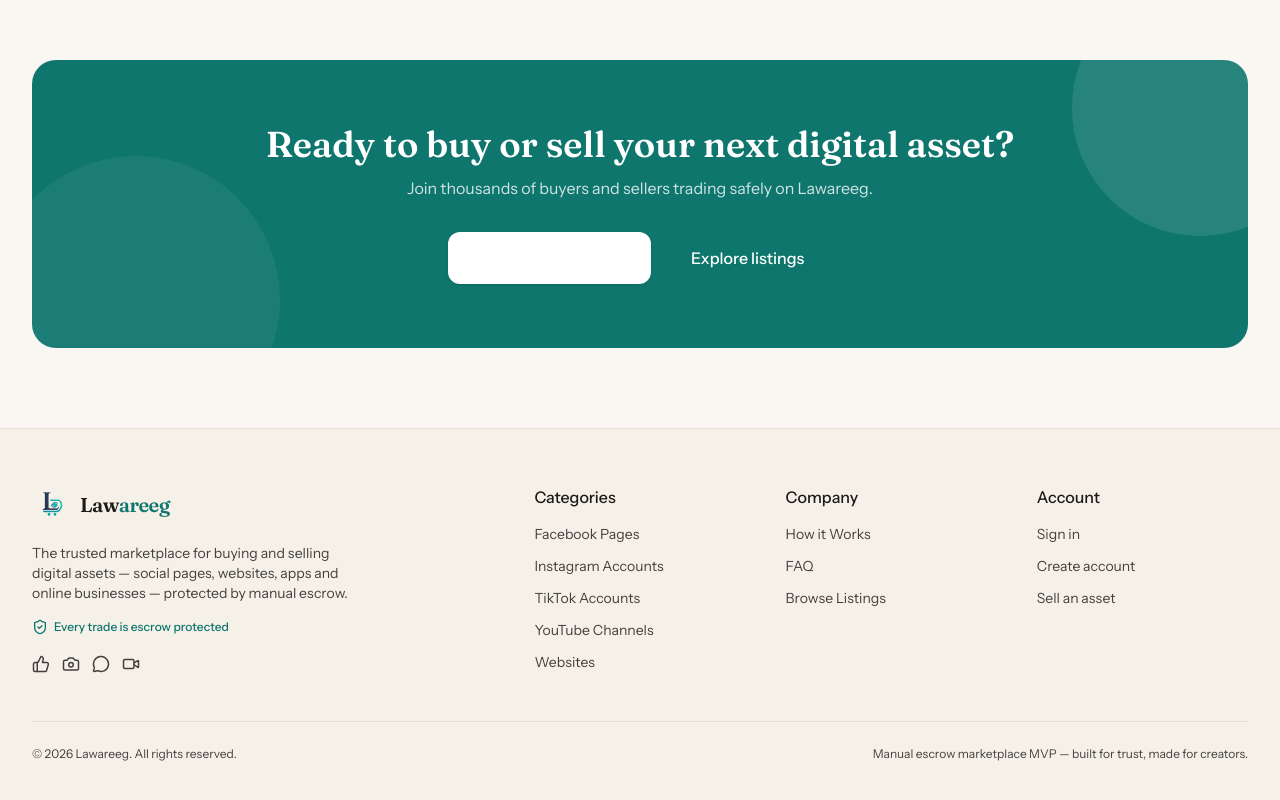
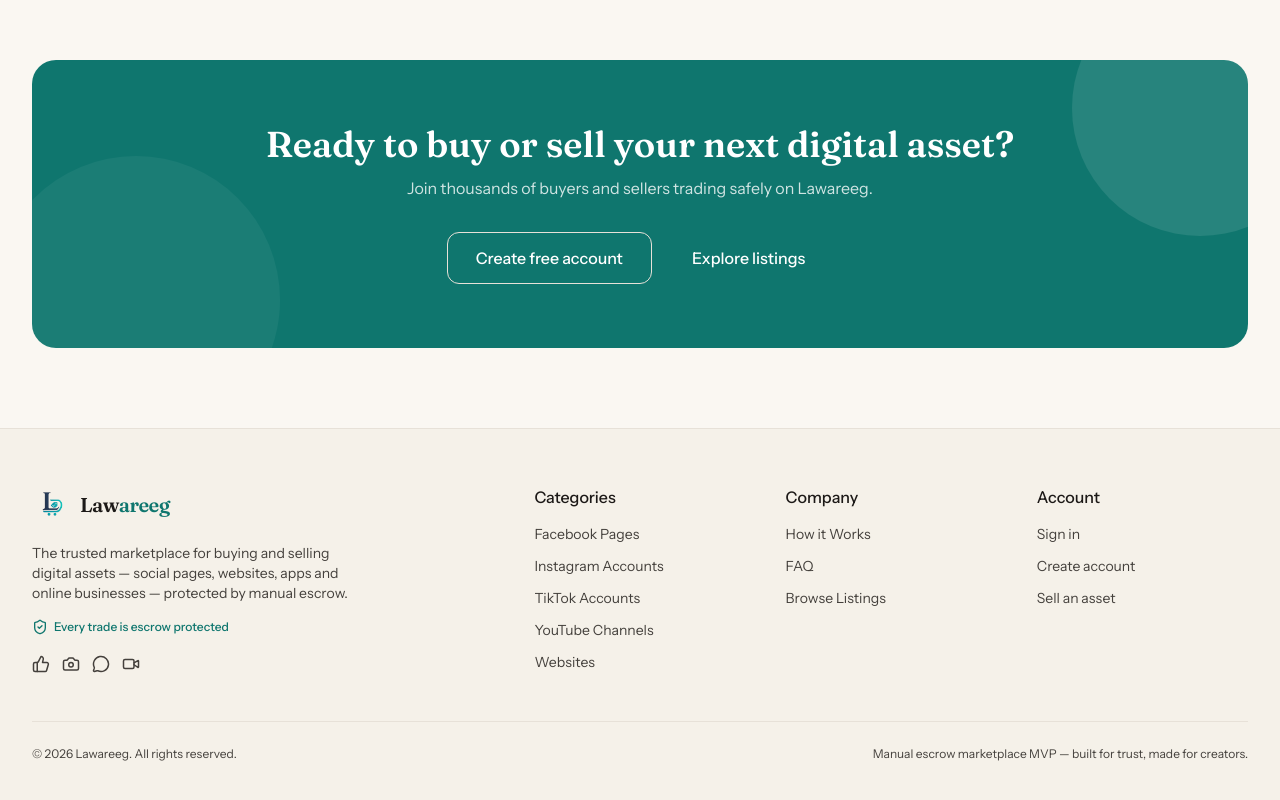
Before and after one commit to AbdikaniAhmed10/Lawareeg, a React (Vite) app in the folder frontend/: page / in a window 1280 px wide. Shown: the part 4796-5596 px from the top of the page. Built offline with nearby package versions, Linux system fonts and the light colour scheme; no server answers.

Commit message:
Fix home CTA create-account button contrast on primary banner.

```diff
--- a/frontend/src/pages/public/Home.jsx
+++ b/frontend/src/pages/public/Home.jsx
@@ -309,7 +309,13 @@
             Join thousands of buyers and sellers trading safely on Lawareeg.
           </p>
           <div className="relative mt-8 flex flex-col items-center justify-center gap-3 sm:flex-row">
-            <Button as={Link} to="/register" size="lg" className="bg-white text-primary hover:bg-white/90">
+            <Button
+              as={Link}
+              to="/register"
+              size="lg"
+              variant="ghost"
+              className="border border-white/40 text-white hover:bg-white/10 hover:text-white"
+            >
               Create free account
             </Button>
             <Button as={Link} to="/browse" size="lg" variant="ghost" className="text-white hover:bg-white/10 hover:text-white">
```
